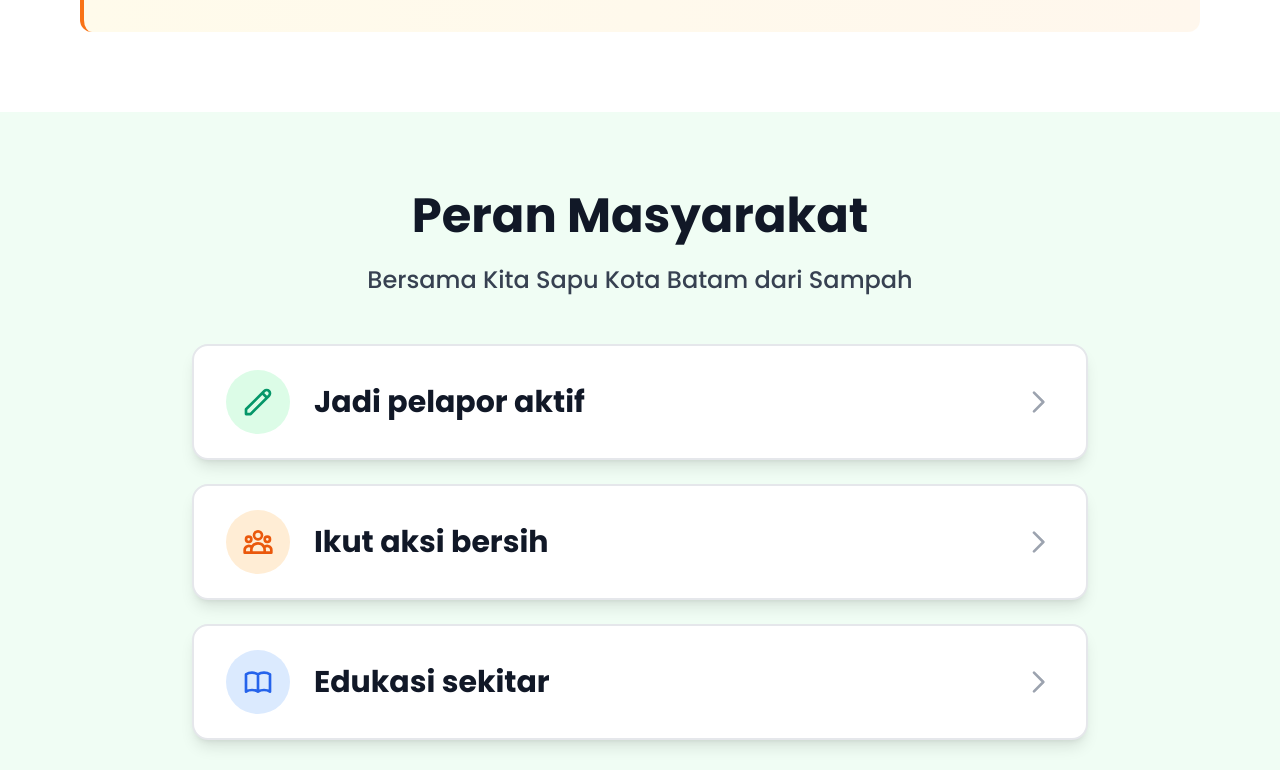
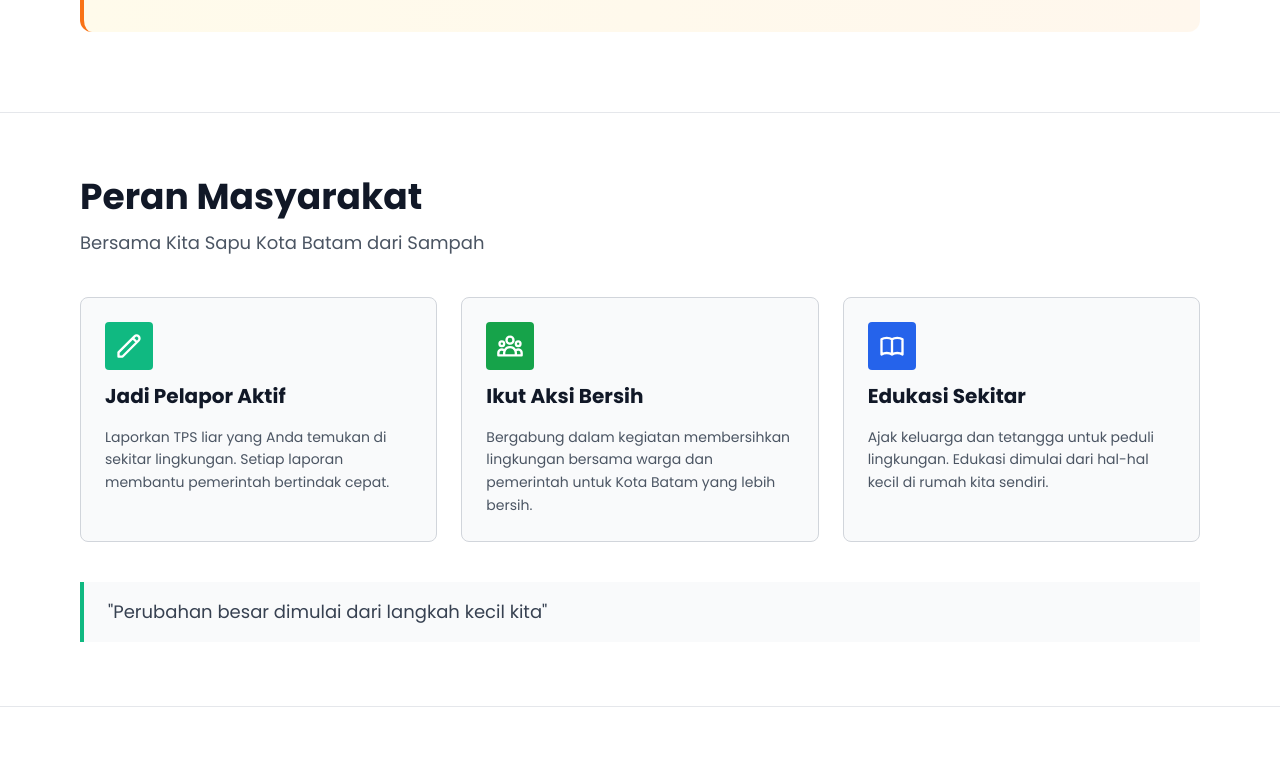
Before and after one commit to rehanzhaky/SapuKota, a React (Vite) app in the folder frontend/: page / in a window 1280 px wide. Shown: the part 4030-4800 px from the top of the page. Built offline with nearby package versions, Linux system fonts and the light colour scheme; no server answers.

Commit message:
refactor: update community engagement section layout and styling for better user experience

```diff
--- a/frontend/src/pages/Home.jsx
+++ b/frontend/src/pages/Home.jsx
@@ -663,80 +663,74 @@ const Home = () => {
       </section>
 
       {/* Peran Masyarakat Section */}
-      <section className="py-12 sm:py-16 lg:py-20 bg-gradient-to-br from-green-50 to-primary-50">
+      <section className="py-16 bg-white border-t border-b border-gray-200">
         <div className="container mx-auto px-4 sm:px-6 lg:px-20">
-          <div className="text-center mb-8 sm:mb-12">
-            <h2 className="text-3xl sm:text-4xl lg:text-5xl font-bold text-gray-900 mb-4 sm:mb-6">
+          <div className="mb-10">
+            <h2 className="text-3xl sm:text-4xl font-bold text-gray-900 mb-3">
               Peran Masyarakat
             </h2>
-            <p className="text-lg sm:text-xl lg:text-2xl font-medium text-gray-700 mb-8 sm:mb-10">
+            <p className="text-lg text-gray-600">
               Bersama Kita Sapu Kota Batam dari Sampah
             </p>
           </div>
 
           {/* Action Cards */}
-          <div className="max-w-4xl mx-auto space-y-4 sm:space-y-6 mb-8 sm:mb-10">
+          <div className="grid md:grid-cols-3 gap-6 mb-10">
             {/* Jadi pelapor aktif */}
-            <div className="bg-white border-2 border-gray-200 rounded-2xl shadow-lg overflow-hidden hover:shadow-xl hover:border-primary-400 transition-all group">
-              <div className="px-6 sm:px-8 py-5 sm:py-6 flex items-center justify-between cursor-pointer">
-                <div className="flex items-center flex-1">
-                  <div className="bg-primary-100 group-hover:bg-primary-200 rounded-full p-3 sm:p-4 mr-4 sm:mr-6 transition-colors">
-                    <svg className="w-6 h-6 sm:w-8 sm:h-8 text-primary-600" fill="none" stroke="currentColor" viewBox="0 0 24 24">
+            <div className="bg-gray-50 border border-gray-300 rounded-lg p-6">
+              <div className="mb-4">
+                <div className="w-12 h-12 bg-primary-500 rounded flex items-center justify-center mb-3">
+                  <svg className="w-7 h-7 text-white" fill="none" stroke="currentColor" viewBox="0 0 24 24">
                     <path strokeLinecap="round" strokeLinejoin="round" strokeWidth={2} d="M15.232 5.232l3.536 3.536m-2.036-5.036a2.5 2.5 0 113.536 3.536L6.5 21.036H3v-3.572L16.732 3.732z" />
                   </svg>
                 </div>
-                  <h3 className="text-xl sm:text-2xl lg:text-3xl font-bold text-gray-900">
-                    Jadi pelapor aktif
+                <h3 className="text-xl font-bold text-gray-900 mb-2">
+                  Jadi Pelapor Aktif
                 </h3>
               </div>
-                <svg className="w-6 h-6 sm:w-8 sm:h-8 text-gray-400 group-hover:text-primary-500 transition-colors flex-shrink-0" fill="none" stroke="currentColor" viewBox="0 0 24 24">
-                  <path strokeLinecap="round" strokeLinejoin="round" strokeWidth={2} d="M9 5l7 7-7 7" />
-                </svg>
-              </div>
+              <p className="text-gray-600 text-sm leading-relaxed">
+                Laporkan TPS liar yang Anda temukan di sekitar lingkungan. Setiap laporan membantu pemerintah bertindak cepat.
+              </p>
             </div>
 
             {/* Ikut aksi bersih */}
-            <div className="bg-white border-2 border-gray-200 rounded-2xl shadow-lg overflow-hidden hover:shadow-xl hover:border-primary-400 transition-all group">
-              <div className="px-6 sm:px-8 py-5 sm:py-6 flex items-center justify-between cursor-pointer">
-                <div className="flex items-center flex-1">
-                  <div className="bg-secondary-100 group-hover:bg-secondary-200 rounded-full p-3 sm:p-4 mr-4 sm:mr-6 transition-colors">
-                    <svg className="w-6 h-6 sm:w-8 sm:h-8 text-secondary-600" fill="none" stroke="currentColor" viewBox="0 0 24 24">
+            <div className="bg-gray-50 border border-gray-300 rounded-lg p-6">
+              <div className="mb-4">
+                <div className="w-12 h-12 bg-green-600 rounded flex items-center justify-center mb-3">
+                  <svg className="w-7 h-7 text-white" fill="none" stroke="currentColor" viewBox="0 0 24 24">
                     <path strokeLinecap="round" strokeLinejoin="round" strokeWidth={2} d="M17 20h5v-2a3 3 0 00-5.356-1.857M17 20H7m10 0v-2c0-.656-.126-1.283-.356-1.857M7 20H2v-2a3 3 0 015.356-1.857M7 20v-2c0-.656.126-1.283.356-1.857m0 0a5.002 5.002 0 019.288 0M15 7a3 3 0 11-6 0 3 3 0 016 0zm6 3a2 2 0 11-4 0 2 2 0 014 0zM7 10a2 2 0 11-4 0 2 2 0 014 0z" />
                   </svg>
                 </div>
-                  <h3 className="text-xl sm:text-2xl lg:text-3xl font-bold text-gray-900">
-                    Ikut aksi bersih
+                <h3 className="text-xl font-bold text-gray-900 mb-2">
+                  Ikut Aksi Bersih
                 </h3>
               </div>
-                <svg className="w-6 h-6 sm:w-8 sm:h-8 text-gray-400 group-hover:text-primary-500 transition-colors flex-shrink-0" fill="none" stroke="currentColor" viewBox="0 0 24 24">
-                  <path strokeLinecap="round" strokeLinejoin="round" strokeWidth={2} d="M9 5l7 7-7 7" />
-                </svg>
-              </div>
+              <p className="text-gray-600 text-sm leading-relaxed">
+                Bergabung dalam kegiatan membersihkan lingkungan bersama warga dan pemerintah untuk Kota Batam yang lebih bersih.
+              </p>
             </div>
 
             {/* Edukasi sekitar */}
-            <div className="bg-white border-2 border-gray-200 rounded-2xl shadow-lg overflow-hidden hover:shadow-xl hover:border-primary-400 transition-all group">
-              <div className="px-6 sm:px-8 py-5 sm:py-6 flex items-center justify-between cursor-pointer">
-                <div className="flex items-center flex-1">
-                  <div className="bg-blue-100 group-hover:bg-blue-200 rounded-full p-3 sm:p-4 mr-4 sm:mr-6 transition-colors">
-                    <svg className="w-6 h-6 sm:w-8 sm:h-8 text-blue-600" fill="none" stroke="currentColor" viewBox="0 0 24 24">
+            <div className="bg-gray-50 border border-gray-300 rounded-lg p-6">
+              <div className="mb-4">
+                <div className="w-12 h-12 bg-blue-600 rounded flex items-center justify-center mb-3">
+                  <svg className="w-7 h-7 text-white" fill="none" stroke="currentColor" viewBox="0 0 24 24">
                     <path strokeLinecap="round" strokeLinejoin="round" strokeWidth={2} d="M12 6.253v13m0-13C10.832 5.477 9.246 5 7.5 5S4.168 5.477 3 6.253v13C4.168 18.477 5.754 18 7.5 18s3.332.477 4.5 1.253m0-13C13.168 5.477 14.754 5 16.5 5c1.747 0 3.332.477 4.5 1.253v13C19.832 18.477 18.247 18 16.5 18c-1.746 0-3.332.477-4.5 1.253" />
                   </svg>
                 </div>
-                  <h3 className="text-xl sm:text-2xl lg:text-3xl font-bold text-gray-900">
-                    Edukasi sekitar
+                <h3 className="text-xl font-bold text-gray-900 mb-2">
+                  Edukasi Sekitar
                 </h3>
               </div>
-                <svg className="w-6 h-6 sm:w-8 sm:h-8 text-gray-400 group-hover:text-primary-500 transition-colors flex-shrink-0" fill="none" stroke="currentColor" viewBox="0 0 24 24">
-                  <path strokeLinecap="round" strokeLinejoin="round" strokeWidth={2} d="M9 5l7 7-7 7" />
-                </svg>
-              </div>
+              <p className="text-gray-600 text-sm leading-relaxed">
+                Ajak keluarga dan tetangga untuk peduli lingkungan. Edukasi dimulai dari hal-hal kecil di rumah kita sendiri.
+              </p>
             </div>
           </div>
 
           {/* Quote */}
-          <div className="text-center max-w-3xl mx-auto">
-            <p className="text-lg sm:text-xl lg:text-2xl font-medium text-gray-700 italic">
+          <div className="border-l-4 border-primary-500 bg-gray-50 pl-6 py-4">
+            <p className="text-lg text-gray-700">
               "Perubahan besar dimulai dari langkah kecil kita"
             </p>
           </div>
```
Lines whose indentation alone changed are shown as unchanged.
